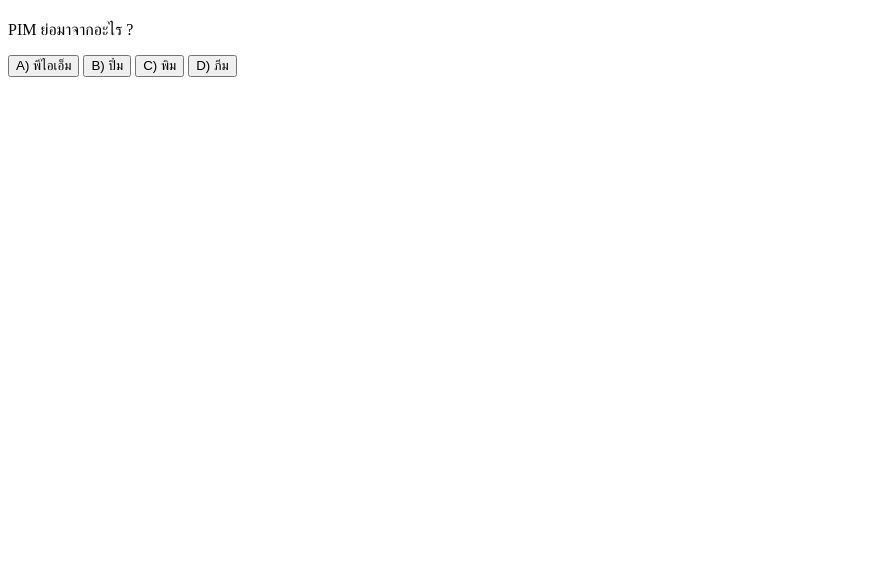
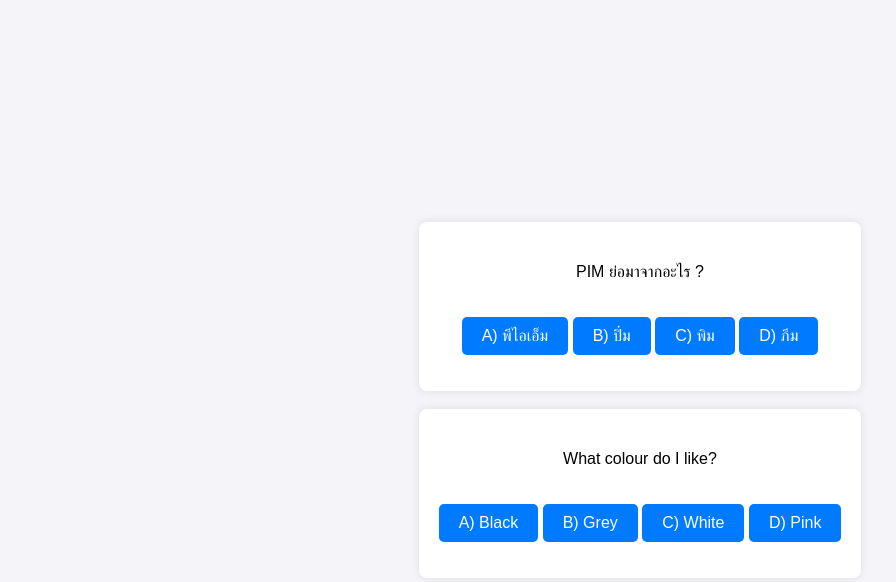
Before and after one commit to JaoShiGitHub/gosoft-academy, a plain HTML site: page easy-quiz/index.html in a window 1280 px wide. Shown: the whole page, without its empty margins (0-896 px from the left). Drawn offline with Linux system fonts and the light colour scheme.

Commit message:
Add second quiz

```diff
--- a/easy-quiz/index.html
+++ b/easy-quiz/index.html
@@ -1,12 +1,13 @@
 <!DOCTYPE html>
 <html lang="en">
   <head>
-   <meta charset="UTF-8">
-   <meta name="viewport" content="width=device-width, initial-scale=1.0">
+    <meta charset="UTF-8" />
+    <meta name="viewport" content="width=device-width, initial-scale=1.0" />
     <title>ระบบข้อสอบอย่างง่าย Simple Quiz</title>
-  <!--   โปรดเชื่อมโยง css, js ด้วยตนเอง -->
+    <link rel="stylesheet" href="styles.css" />
   </head>
   <body>
+    <div id="quizzes">
       <div class="quiz-container">
         <h1></h1>
         <p id="question">PIM ย่อมาจากอะไร ?</p>
@@ -16,6 +17,17 @@
         <button class="button" onclick="checkAnswer('d')">D) ภีม</button>
         <p id="result"></p>
       </div>
-
+      <br />
+      <div class="quiz-container">
+        <h1></h1>
+        <p id="question">What colour do I like?</p>
+        <button class="button" onclick="checkAnswer2('a')">A) Black</button>
+        <button class="button" onclick="checkAnswer2('b')">B) Grey</button>
+        <button class="button" onclick="checkAnswer2('c')">C) White</button>
+        <button class="button" onclick="checkAnswer2('d')">D) Pink</button>
+        <p id="result2"></p>
+      </div>
+    </div>
+    <script src="script.js"></script>
   </body>
 </html>
```
Lines whose indentation alone changed are shown as unchanged.
